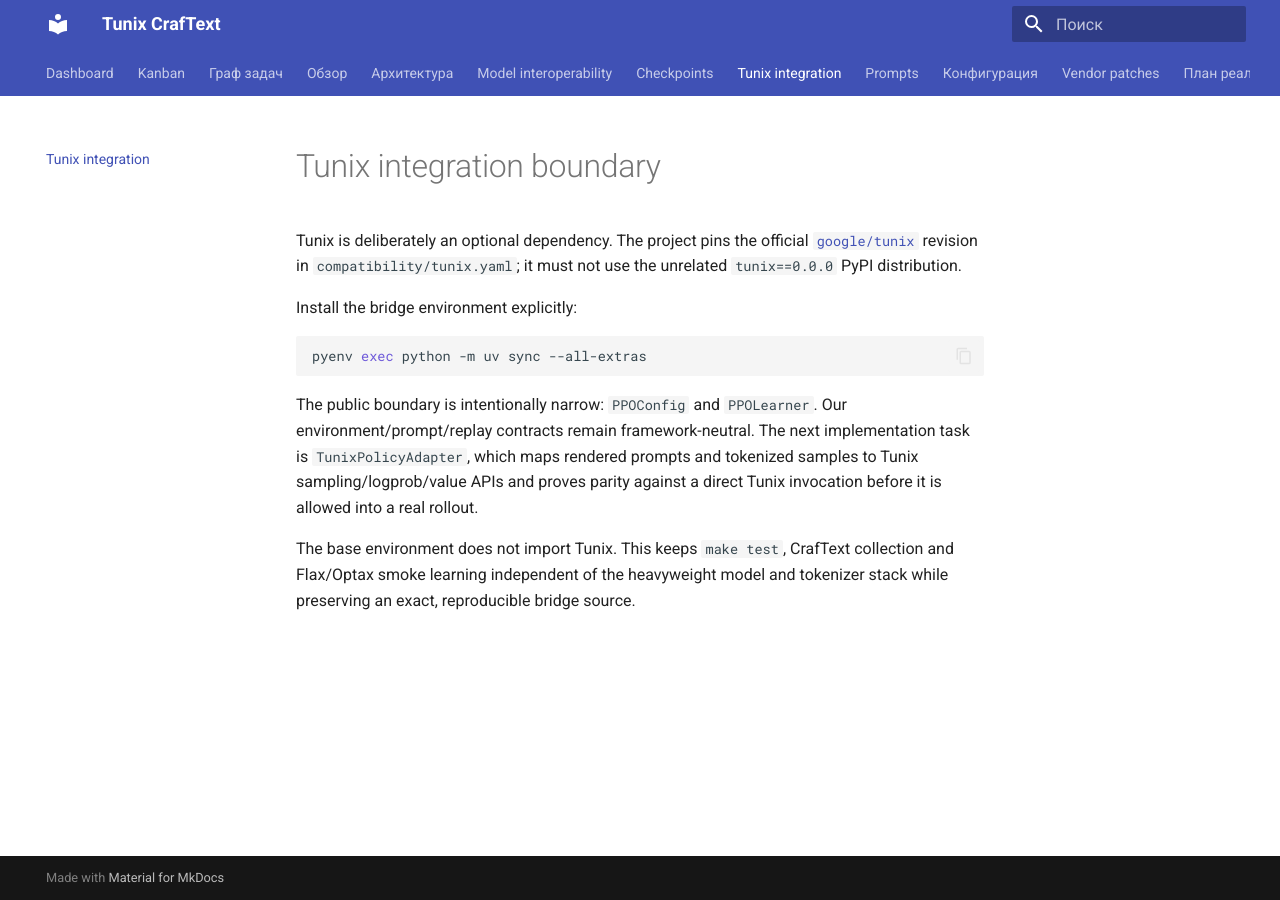
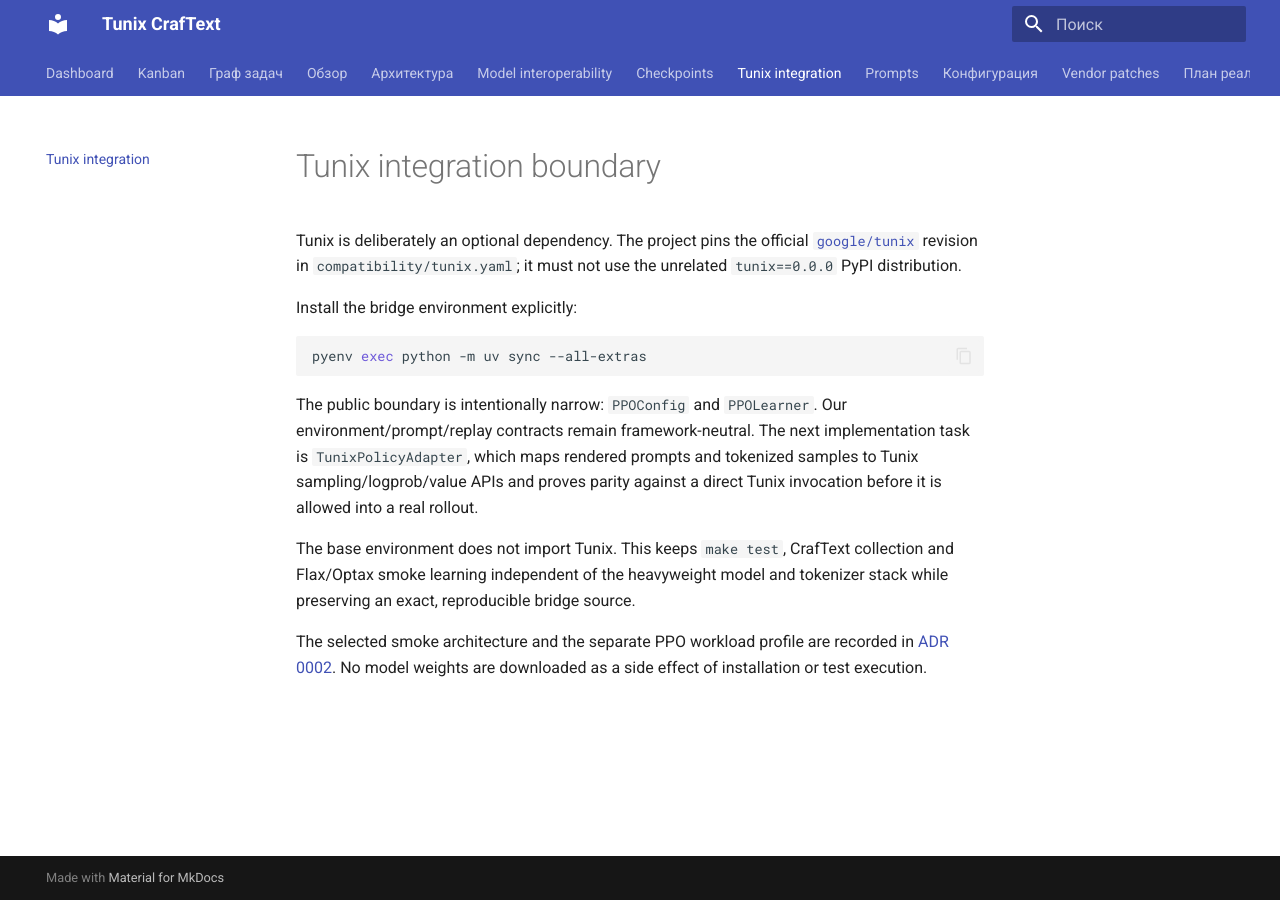
Before and after one commit to Lukashevskiy/tunix-agents, an MkDocs documentation site: the page built from docs/tunix.md, in a window 1280 px wide. Built offline with MkDocs 1.6.1 and Material for MkDocs 9.7.7, drawn with Linux system fonts in a browser that asks for light colours.

Commit message:
docs: record first Tunix model decision

```diff
--- a/docs/tunix.md
+++ b/docs/tunix.md
@@ -20,3 +20,7 @@
 The base environment does not import Tunix. This keeps `make test`, CrafText
 collection and Flax/Optax smoke learning independent of the heavyweight model
 and tokenizer stack while preserving an exact, reproducible bridge source.
+
+The selected smoke architecture and the separate PPO workload profile are recorded
+in [ADR 0002](adr/0002-first-tunix-model.md). No model weights are downloaded as
+a side effect of installation or test execution.
--- a/mkdocs.yml
+++ b/mkdocs.yml
@@ -48,3 +48,4 @@ nav:
   - Бенчмарки: _generated/benchmarks.md
   - ADR:
       - Границы системы: adr/0001-system-boundaries.md
+      - Первая Tunix-модель: adr/0002-first-tunix-model.md
```
Also changed, not shown: docs/adr/0002-first-tunix-model.md (added, +25 -0 lines).
